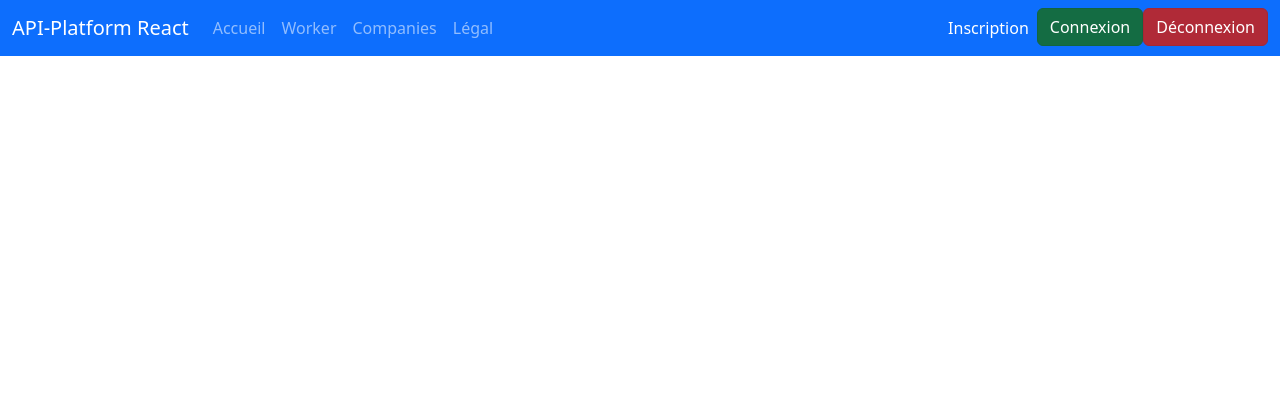
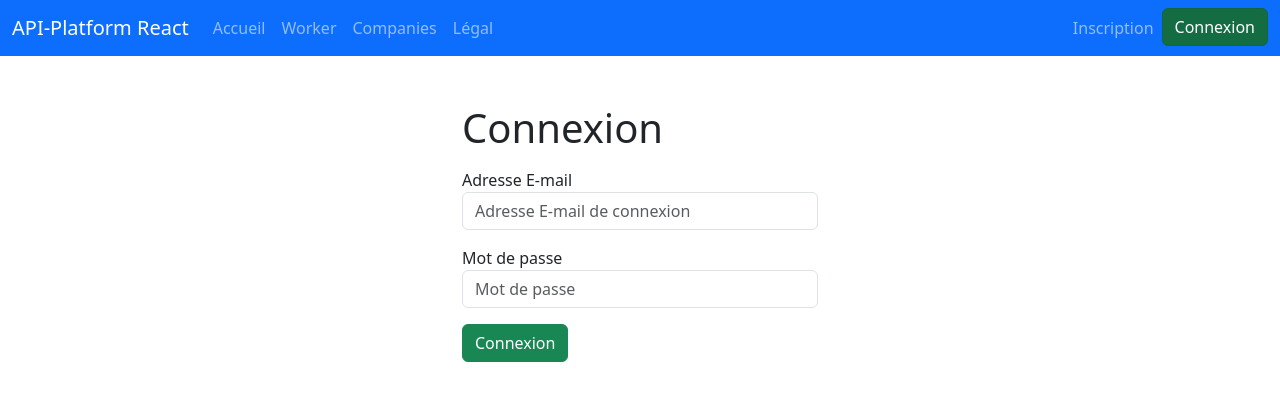
Before and after one commit to dubdub01/WIP2023React, a React (Create React App) app: page /login in a window 1280 px wide. Shown: the top 400 px of the page. Built offline with nearby package versions, Linux system fonts and the light colour scheme.

Commit message:
connexion + deconnexion ok + jwt token

```diff
--- a/package.json
+++ b/package.json
@@ -8,6 +8,7 @@
     "@testing-library/user-event": "^13.5.0",
     "axios": "^1.5.0",
     "bootstrap": "^5.3.1",
+    "jwt-decode": "^3.1.2",
     "react": "^18.2.0",
     "react-dom": "^18.2.0",
     "react-router-dom": "^6.16.0",
--- a/src/App.js
+++ b/src/App.js
@@ -1,21 +1,29 @@
+import { useState } from "react";
 import { BrowserRouter as Router, Routes, Route } from "react-router-dom";
 import Navbar from "./components/Navbar";
 import WorkersPage from "./pages/WorkersPage";
 import CompaniesPage from "./pages/CompaniesPage";
 import HomePage from "./pages/HomePage";
 import Legal from "./pages/Legal";
+import LoginPage from "./pages/LoginPage";
+import AuthAPI from "./services/AuthAPI";
 
 
+AuthAPI.setup()
+
 const App = () => {
+  const [isAuthenticated, setIsAuthenticated] = useState(AuthAPI.isAuthenticated)
+
   return (
     <Router>
-      <Navbar />
+      <Navbar isAuthenticated={isAuthenticated} onLogout={setIsAuthenticated}/>
       <main className="container pt-5">
         <Routes>
           <Route path="/" element={<HomePage />} />
           <Route path="/workers" element={<WorkersPage />} />
           <Route path="/companies" element={<CompaniesPage />} />
           <Route path="/legal" element={<Legal />} />
+          <Route path="/login" element={<LoginPage onLogin={setIsAuthenticated}/>} />
         </Routes>
       </main>
     </Router>
--- a/src/components/Navbar.jsx
+++ b/src/components/Navbar.jsx
@@ -1,6 +1,15 @@
 import { NavLink, useNavigate } from "react-router-dom";
+import AuthAPI from "../services/AuthAPI";
 
 const Navbar = (props) => {
+  const navigate = useNavigate()
+
+  const handleLogout = () => {
+    AuthAPI.logout();
+    props.onLogout(false);
+    navigate("/login", { replace: true });
+  };
+
   return (
     <nav className="navbar navbar-expand-lg navbar-dark bg-primary">
       <div className="container-fluid">
@@ -42,21 +51,26 @@
             </li>
           </ul>
           <ul className="navbar-nav ms-auto">
+            {!props.isAuthenticated ? (
+              <>
                 <li className="nav-item">
-              <NavLink className="nav-link" to="#">
+                  <NavLink className="nav-link" to="/">
                     Inscription
                   </NavLink>
                 </li>
                 <li className="nav-item">
-              <NavLink className="btn btn-success" to="#">
+                  <NavLink className="btn btn-success" to="/login">
                     Connexion
                   </NavLink>
                 </li>
+              </>
+            ) : (
               <li className="nav-item">
-              <NavLink className="btn btn-danger" to="#">
+                <button className="btn btn-danger" onClick={handleLogout}>
                   Déconnexion
-              </NavLink>
+                </button>
               </li>
+            )}
           </ul>
         </div>
       </div>
--- /dev/null
+++ b/src/pages/LoginPage.jsx
@@ -0,0 +1,91 @@
+import { useState } from 'react'
+import AuthAPI from '../services/AuthAPI'
+import { useNavigate } from 'react-router-dom'
+
+const LoginPage = (props) => {
+
+    const navigate = useNavigate()
+
+    const [credentials, setCredentials] = useState({
+        username: "",
+        password: ""
+    })
+
+    const [error, setError] = useState("")
+
+    const handleChange = (event) => {
+        const value = event.currentTarget.value
+        const name = event.currentTarget.name
+
+        // copie de l'objet credention ... et la virgule permet de faure un ajout ou un remplacement
+        // si on laisse simple name, il va venir écrire dans l'objet une prop name mais avec le crochet il va prendre la valeur de name (ex: username)
+        // {...credentials, name:value}
+        // name: 'berti@epse.be'
+        // {...credentials, [name]:value}
+        // username: 'berti@epse.be'
+
+        setCredentials({...credentials, [name]:value})
+
+    }
+
+    const handleSubmit = async (event) => {
+        event.preventDefault()
+        try{
+            await AuthAPI.authenticate(credentials)
+            setError("")
+            props.onLogin(true)
+            navigate('/', {replace: true})
+        }catch(error)
+        {
+            setError("Aucun compte ne possède cette adresse e-mail ou les informations ne correspondent pas")
+        }
+    }
+
+    return (
+        <>
+            <div className="row">
+                <div className="col-4 offset-4">
+                    <h1>Connexion</h1>
+                    <form onSubmit={handleSubmit}>
+                        <div className="form-group my-3">
+                            <label htmlFor="username">Adresse E-mail</label>
+                            <input
+                                type="text"
+                                value={credentials.username}
+                                onChange={handleChange}
+                                placeholder="Adresse E-mail de connexion"
+                                name="username"
+                                id="username"
+                                className={"form-control" + (error && " is-invalid")}
+                            />
+                            { error && (
+                                <p className="invalid-feedback">{error}</p>
+                            )}
+                        </div>
+                        <div className='form-group my-3'>
+                            <label htmlFor="password">Mot de passe</label>
+                            <input
+                                type="password"
+                                value={credentials.password}
+                                onChange={handleChange}
+                                placeholder="Mot de passe"
+                                id="password"
+                                name="password"
+                                className='form-control'
+                             />
+                        </div>
+                        <div className="form-group my-3">
+                            <button className='btn btn-success'>Connexion</button>
+                        </div>
+                    </form>
+                </div>
+            </div>
+        </>
+    )
+
+
+
+
+}
+
+export default LoginPage;
--- /dev/null
+++ b/src/pages/WorkerPage.jsx
@@ -0,0 +1,3 @@
+<>
+    <div>prout</div>
+</>
--- a/src/pages/WorkersPage.jsx
+++ b/src/pages/WorkersPage.jsx
@@ -1,6 +1,7 @@
 import { useState, useEffect } from "react";
 import Pagination from "../components/Pagination";
 import WorkersAPI from "../services/WorkersAPI";
+import { Link } from "react-router-dom";
 
 const WorkersPage = (props) => {
   const [workers, setWorkers] = useState([]);
@@ -24,6 +25,18 @@
   useEffect(() => {
     fetchWorkers();
   }, []);
+
+  const handleDelete = async (id) => {
+    const originalWorkers = [...workers];
+
+    setWorkers(workers.filter((worker) => worker.id !== id));
+
+    try {
+      await WorkersAPI.delete(id);
+    } catch (error) {
+      setWorkers(originalWorkers);
+    }
+  };
 
   //pour le filtre
   const handleSearch = (event) => {
@@ -75,29 +88,35 @@
           <div class="col-md-4">
             <div class="card bg-light mb-3">
               <div class="card-header text-center">
-                <a href="#">
+                <Link to="http://localhost:3000/workers/{id}">
                   {worker.firstname}&nbsp;{worker.lastname}
-                </a>
+                </Link>
               </div>
               <div class="card-body">
                 <div class="card-text">
                   {worker.age}
                   <div class="text-center mt-3">{worker.gender}</div>
                   <div class="text-center mt-3">{worker.description}</div>
+                  <button
+                    className="btn btn-sm btn-danger"
+                    onClick={() => handleDelete(worker.id)}
+                  >
+                    Supprimer
+                  </button>
                 </div>
               </div>
             </div>
           </div>
         </div>
       ))}
-      {itemsPerPage < filteredWorkers.length &&
+      {itemsPerPage < filteredWorkers.length && (
         <Pagination
           currentPage={currentPage}
           itemsPerPage={itemsPerPage}
           length={filteredWorkers.length}
           onPageChanged={handlePageChange}
         />
-      }
+      )}
     </>
   );
 };
--- /dev/null
+++ b/src/services/AuthAPI.js
@@ -0,0 +1,57 @@
+import Axios from "axios";
+import jwtDecode from "jwt-decode";
+
+function authenticate(credentials)
+
+{
+    return Axios.post("http://localhost:8000/api/login_check", credentials)
+        .then(response => response.data.token)
+        .then(token => {
+            window.localStorage.setItem('authToken', token)
+            Axios.defaults.headers["Authorization"]="Bearer " + token
+            return true
+        })
+}
+
+function logout()
+{
+    window.localStorage.removeItem('authToken')
+    delete Axios.defaults.headers['Authorization']
+}
+
+function setup()
+    {
+        const token = window.localStorage.getItem('authToken')
+        if(token)
+        {
+            const jwtData = jwtDecode(token)
+            // millisecondes vs secondes
+            if((jwtData.exp * 1000) > new Date().getTime())
+            {
+                Axios.defaults.headers["Authorization"]="Bearer " + token
+            }
+        }
+    }
+
+    function isAuthenticated()
+    {
+        const token = window.localStorage.getItem('authToken')
+        if(token)
+        {
+            const jwtData = jwtDecode(token)
+            // millisecondes vs secondes
+            if((jwtData.exp * 1000) > new Date().getTime())
+            {
+                return true // ok
+            }
+            return false // token expiré
+        }
+        return false // pas de token
+    }
+
+    export default {
+        authenticate: authenticate,
+        logout: logout,
+        setup: setup,
+        isAuthenticated : isAuthenticated
+    }
--- a/src/services/WorkersAPI.js
+++ b/src/services/WorkersAPI.js
@@ -1,11 +1,23 @@
 import Axios from "axios";
 
 function findAll() {
-  return Axios.get("http://127.0.0.1:8000/api/workers").then(
+  return Axios.get('http://127.0.0.1:8000/api/workers').then(
     (response) => response.data["hydra:member"]
   );
 }
 
+function find(id)
+{
+  return Axios.get(`http://127.0.0.1:8000/api/workers/${id}`)
+}
+
+function deleteWorker(id){
+  return Axios.delete(`http://127.0.0.1:8000/api/workers/${id}`)
+}
+
+
 export default {
   findAll: findAll,
+  find: find,
+  delete: deleteWorker
 };
```
Also changed, not shown: 1 other file (tests, documents, lock files or other folders). Lines whose indentation alone changed are shown as unchanged.
